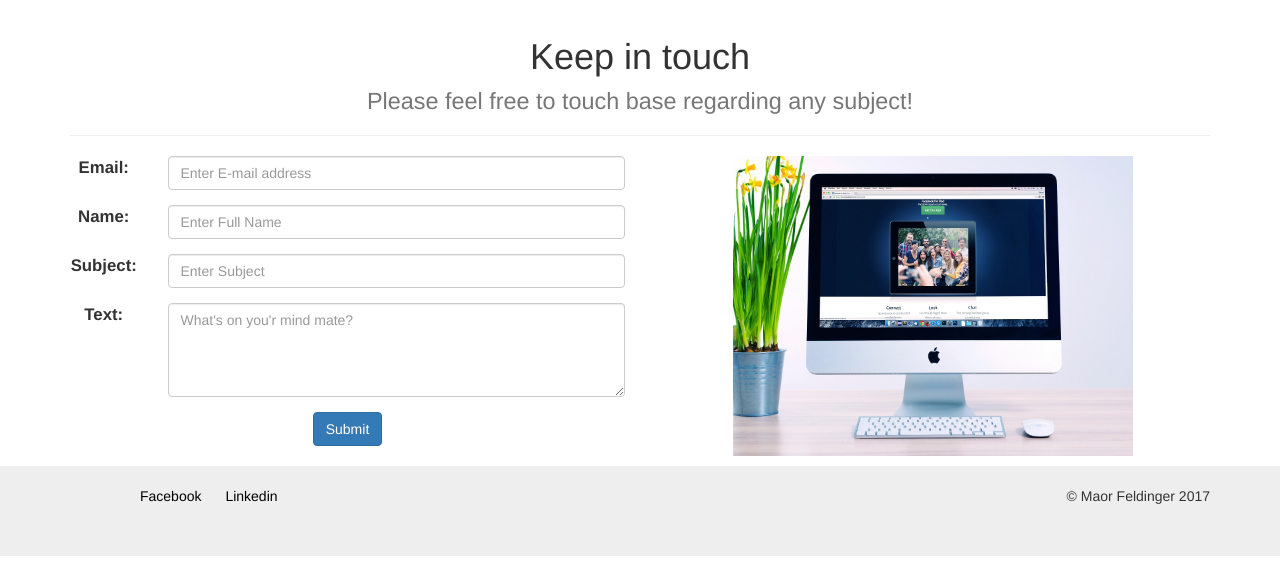
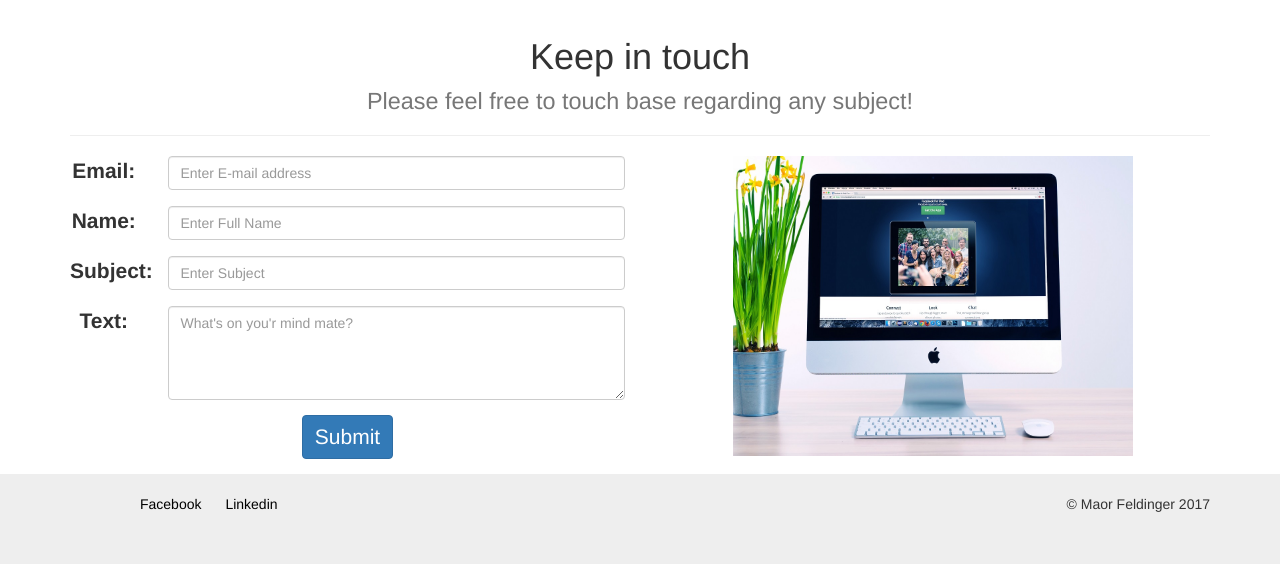
Before and after one commit to dfntlymaybe/prtfolio, a website: page public/index.html in a window 1280 px wide. Shown: the part 2362-2926 px from the top of the page. Drawn offline with nearby package versions, Linux system fonts and the light colour scheme.

Commit message:
more font sizing

```diff
--- a/public/Css/style.css
+++ b/public/Css/style.css
@@ -1,8 +1,9 @@
 
-body, p, h1, h2, h3, li, a, label{
+body, p, h1, h2, h3, li, a, label, #form-submit{
 	font-family: Helvetica, serif;
-  font-size: 120%;
+  font-size: 150%;
 }
+
 /*navbar*/
 .navbar{
 	opacity: 0.85;
@@ -59,7 +60,6 @@
   text-align:center;
   top: 40%;
   width: 100%;
-/*	font-size: 22px;*/
 	color: #fff;
 	font-weight: bold;
 }
@@ -98,11 +98,7 @@
 label{
 	margin-bottom: 0;
 	padding-right:0;
-/*  text-align: left;
-*/}
-button.btn.btn-primary{
-/*	margin-bottom: 10px;
-*/}
+}
 #contact_img{
 	width: 400px;
 	height: 300px;
@@ -117,12 +113,10 @@
 .error {
   color: red;
   font-weight: bold;
-/*  font-size: 100%;*/
 }
 .success {
   color: green;
   font-weight: bold;
-/*  font-size: 16px;*/
 }
 .loader {
     border: 16px solid #f3f3f3; /* Light grey */
--- a/public/index.html
+++ b/public/index.html
@@ -140,7 +140,7 @@
                 </div>
               </div>
               <div class="form-group">
-                <button type="submit" class="btn btn-primary">Submit</button>
+                <button type="submit" class="btn btn-primary" id="form-submit">Submit</button>
               </div>
             </form>
             <div class="loader"></div>
```
